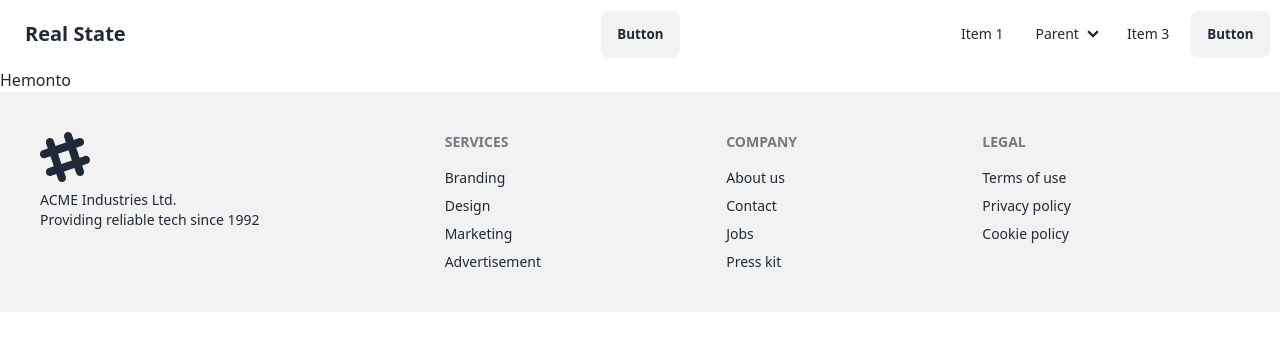
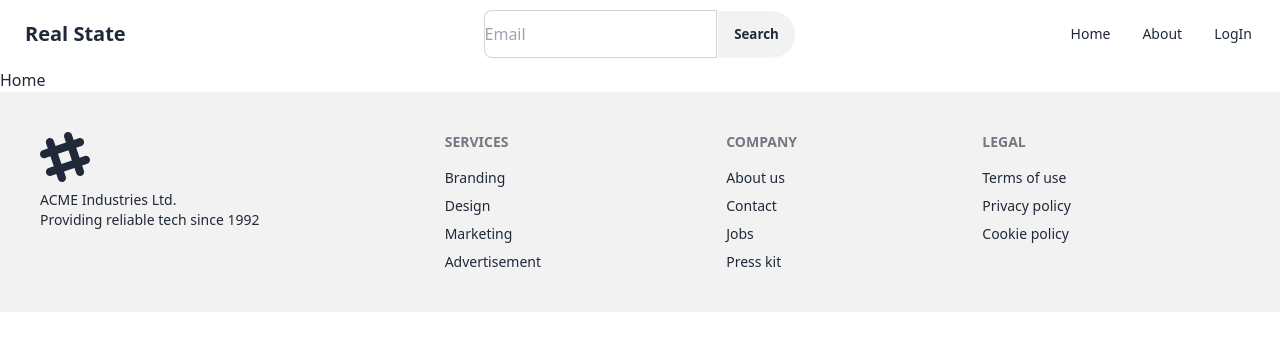
Before and after one commit to mdgausulislam/real-state-project-client, a React (Vite) app: page / in a window 1280 px wide. Shown: the top 350 px of the page. Built offline with nearby package versions, Linux system fonts and the light colour scheme.

Commit message:
create a navbar and add react icons

```diff
--- a/package.json
+++ b/package.json
@@ -14,6 +14,7 @@
     "match-sorter": "^6.3.1",
     "react": "^18.2.0",
     "react-dom": "^18.2.0",
+    "react-icons": "^4.12.0",
     "react-router-dom": "^6.20.1",
     "sort-by": "^1.2.0"
   },
--- a/src/Layout/Main.jsx
+++ b/src/Layout/Main.jsx
@@ -1,6 +1,6 @@
 import { Outlet } from "react-router-dom";
-import NavBar from "../Pages/Shared/Navbar/NavBar";
 import Footer from "../Pages/Shared/Footer/Footer";
+import NavBar from "../Pages/Shared/NavBar/NavBar";
 
 const Main = () => {
   return (
--- /dev/null
+++ b/src/Pages/Home/About/About.jsx
@@ -0,0 +1,9 @@
+
+
+const About = () => {
+    return (
+        <div>About</div>
+    )
+}
+
+export default About
--- a/src/Pages/Home/Home/Home.jsx
+++ b/src/Pages/Home/Home/Home.jsx
@@ -2,7 +2,7 @@
 const Home = () => {
     return (
         <div>
-            <h1>Hemonto</h1>
+            <h1>Home</h1>
         </div>
     );
 };
--- a/src/Pages/Shared/Footer/Footer.jsx
+++ b/src/Pages/Shared/Footer/Footer.jsx
@@ -1,3 +1,4 @@
+
 const Footer = () => {
   return (
     <footer className="footer p-10 bg-base-200 text-base-content">
--- a/src/Pages/Shared/NavBar/NavBar.jsx
+++ b/src/Pages/Shared/NavBar/NavBar.jsx
@@ -1,25 +1,11 @@
+import { FaBars } from "react-icons/fa";
+import { Link } from "react-router-dom";
 const NavBar = () => {
   const Navbar = (
     <>
-      <li>
-        <a>Item 1</a>
-      </li>
-      <li>
-        <details>
-          <summary>Parent</summary>
-          <ul className="p-2">
-            <li>
-              <a>Submenu 1</a>
-            </li>
-            <li>
-              <a>Submenu 2</a>
-            </li>
-          </ul>
-        </details>
-      </li>
-      <li>
-        <a>Item 3</a>
-      </li>
+      <li className="hover:underline"><Link to='/'>Home</Link></li>
+      <li className="hover:underline"><Link to='/about'>About</Link></li>
+      <li className="hover:underline"><Link to='/login'>LogIn</Link></li>
     </>
   );
   return (
@@ -28,20 +14,7 @@ const NavBar = () => {
         <div className="navbar-start">
           <div className="dropdown">
             <div tabIndex={0} role="button" className="btn btn-ghost lg:hidden">
-              <svg
-                xmlns="http://www.w3.org/2000/svg"
-                className="h-5 w-5"
-                fill="none"
-                viewBox="0 0 24 24"
-                stroke="currentColor"
-              >
-                <path
-                  strokeLinecap="round"
-                  strokeLinejoin="round"
-                  strokeWidth="2"
-                  d="M4 6h16M4 12h8m-8 6h16"
-                />
-              </svg>
+              <FaBars />
             </div>
             <ul
               tabIndex={0}
@@ -50,14 +23,22 @@ const NavBar = () => {
               {Navbar}
             </ul>
           </div>
-          <a className="btn btn-ghost text-xl">Real State</a>
+          <Link to='/' className="btn btn-ghost text-xl">Real State</Link>
         </div>
         <div className="navbar-center hidden lg:flex">
-          <a className="btn">Button</a>
+          <form>
+            <div className="join">
+              <input
+                className="border input-bordered join-item"
+                placeholder="Email"
+              />
+              <button className="btn join-item rounded-r-full">Search</button>
+            </div>
+          </form>
         </div>
         <div className="navbar-end">
           <ul className="menu menu-horizontal px-1 hidden lg:flex">{Navbar}</ul>
-          <a className="btn hidden md:flex">Button</a>
+          <button className="lg:hidden"><Link>profile</Link></button>
         </div>
       </div>
     </div>
--- a/src/Routes/Routes.jsx
+++ b/src/Routes/Routes.jsx
@@ -3,6 +3,7 @@ import Home from "../Pages/Home/Home/Home";
 import Main from "../Layout/Main";
 import LogIn from "../Pages/LogIn/LogIn";
 import SignUp from "../Pages/SignUp/SignUp";
+import About from "../Pages/Home/About/About";
 
 export const router = createBrowserRouter([
   {
@@ -12,6 +13,10 @@ export const router = createBrowserRouter([
       {
         path: "/",
         element: <Home />,
+      },
+      {
+        path: '/about',
+        element: <About />
       },
       {
         path: "/login",
```
Also changed, not shown: 1 other file (tests, documents, lock files or other folders).
